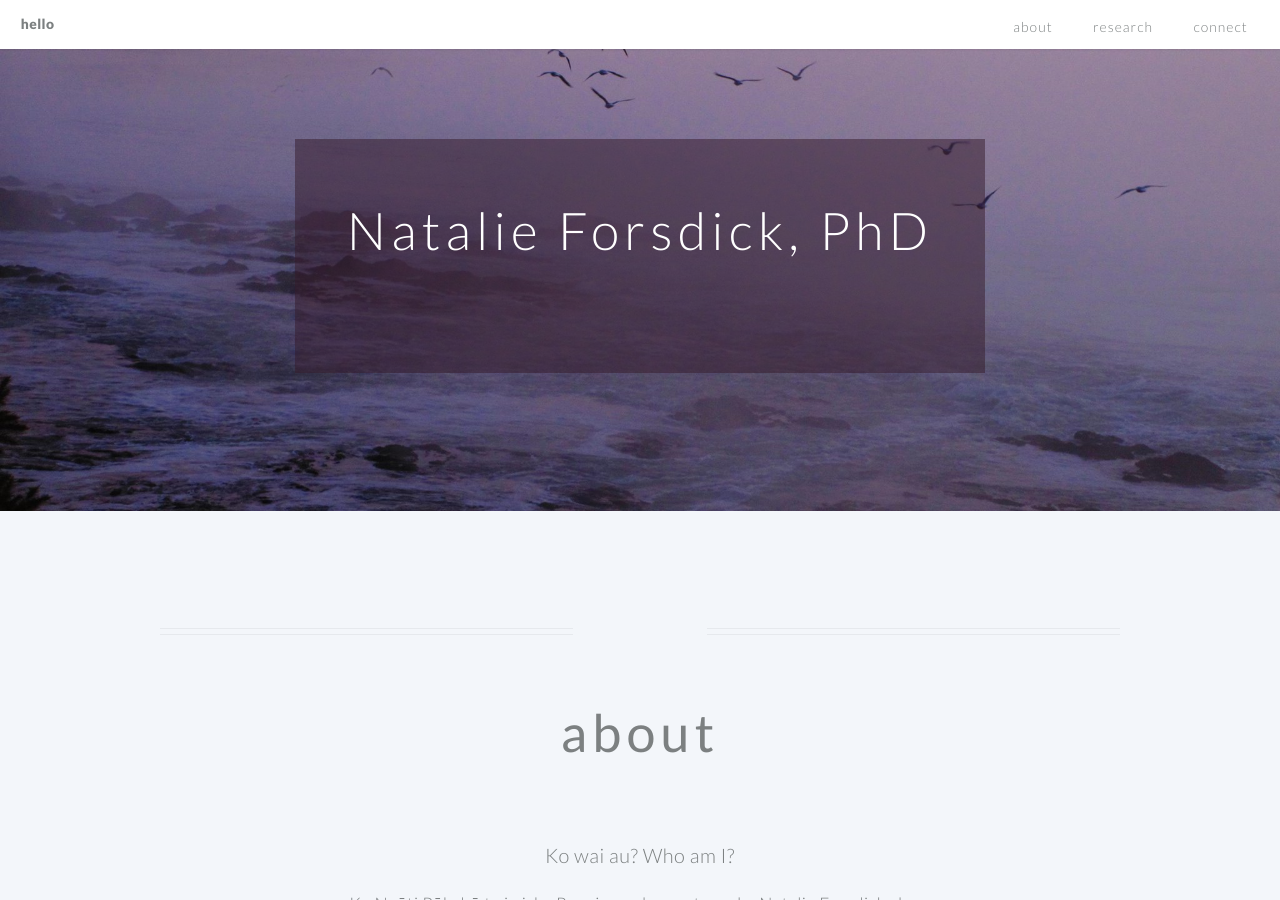
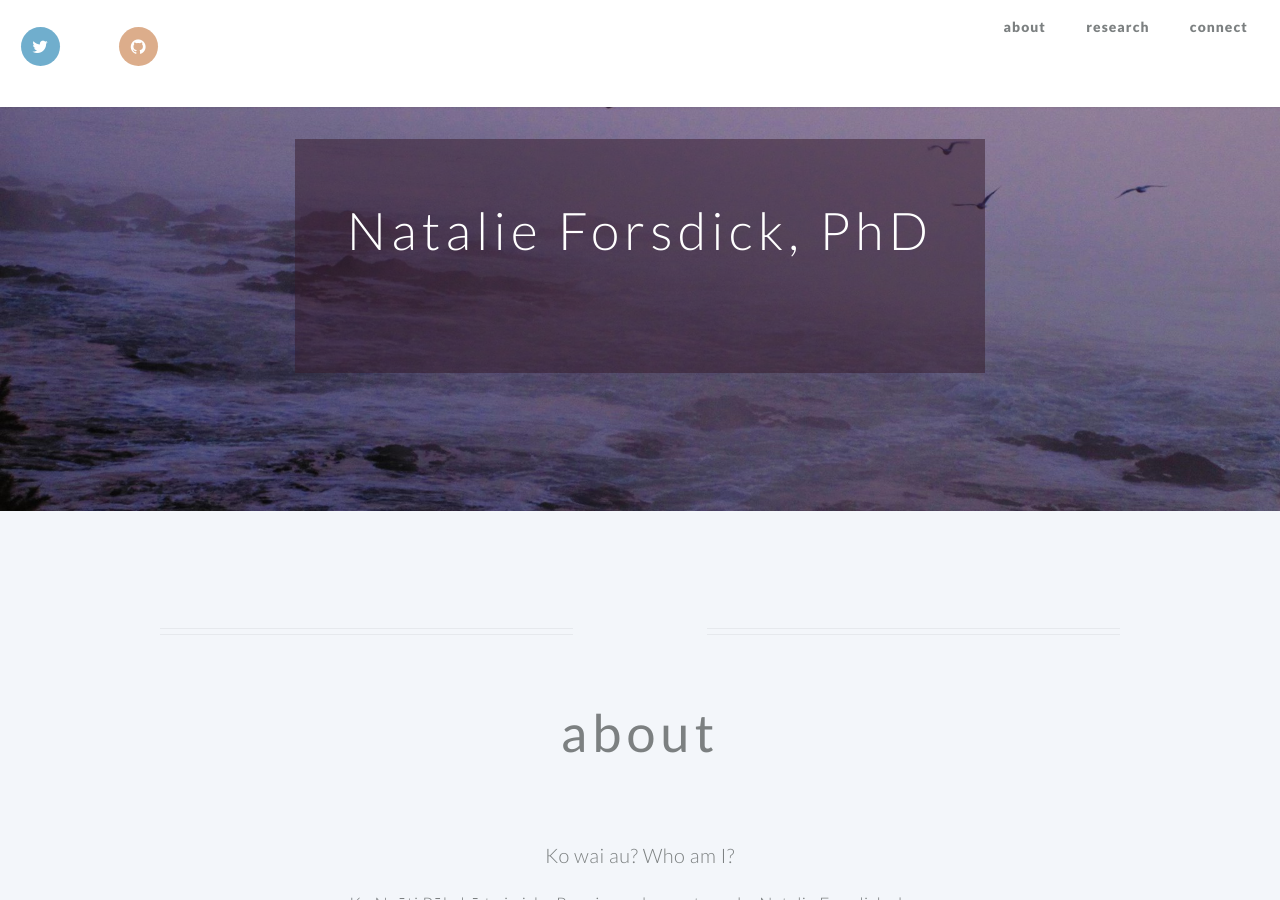
Before and after one commit to natforsdick/natforsdick.github.io, a Jekyll site: the page built from index.md, in a window 1280 px wide and 900 px high. Built offline with Jekyll 4.4.1, drawn with Linux system fonts in a browser that asks for light colours.

Commit message:
Modded to include other icons

```diff
--- a/_layouts/hello-default.html
+++ b/_layouts/hello-default.html
@@ -45,6 +45,7 @@
         <link rel="stylesheet" href="/css/style.css" />
         <link rel="stylesheet" href="/css/style-wide.css" />
         <link rel="stylesheet" href="/css/style-noscript.css" />
+	<link rel="stylesheet" href="https://cdn.jsdelivr.net/gh/jpswalsh/academicons@1/css/academicons.min.css">
     </noscript>
     <meta name="viewport" content="width=device-width">
 
@@ -57,7 +58,20 @@
     <!-- HEADER -->
     <header id="header">
       <h1 id="logo" style="text-transform:lowercase">
-        <a href="/">hello</a></h1>
+	     <ul class="icons">
+            {% if page.twitter_username %}
+            <li><a href="https://twitter.com/{{ page.twitter_username }}" class="icon circle fa-twitter"><span class="label">Twitter</span></a></li>
+            {% endif %}
+            {% if page.googlescholar %}
+            <li><a href="https://scholar.google.co.nz/citations?{{ page.googlescholar }}" class="icon circle ai ai-google-scholar"><span class="label"></span></a></li>
+            {% endif %}
+            {% if page.github_username %}
+            <li><a href="https://github.com/{{ page.github_username }}" class="icon circle fa-github"><span class="label">Github</span></a></li>
+            {% endif %}
+            {% if page.researchgate %}
+            <li><a href="https://researchgate.net/profile/{{ page.researchgate }}" class="icon circle ai ai-researchgate"><span class="label"></span></a></li>
+            {% endif %}
+        </ul>
       <nav id="nav">
         <ul>
           <li style="text-transform:lowercase"><a href="{{ page.page_url }}/#about">about</a></li>
@@ -113,7 +127,7 @@
                 {% endif %}
               </section>
 
-            <!-- section: work-->
+            <!-- section: research-->
             {% if page.portfolio %}
             <section class="wrapper style3 container special" id="{{ page.portfolio }}">
 					      <header class="special">
@@ -178,14 +192,14 @@
             {% if page.twitter_username %}
             <li><a href="https://twitter.com/{{ page.twitter_username }}" class="icon circle fa-twitter"><span class="label">Twitter</span></a></li>
             {% endif %}
-            {% if page.facebook_username %}
-            <li><a href="https://www.facebook.com/{{ page.facebook_username }}" class="icon circle fa-facebook"><span class="label">Facebook</span></a></li>
+            {% if page.googlescholar %}
+            <li><a href="https://scholar.google.co.nz/citations?{{ page.googlescholar }}" class="icon circle ai ai-google-scholar"><span class="label"></span></a></li>
             {% endif %}
             {% if page.github_username %}
             <li><a href="https://github.com/{{ page.github_username }}" class="icon circle fa-github"><span class="label">Github</span></a></li>
             {% endif %}
-            {% if page.linkedin %}
-            <li><a href="https://linkedin.com/in/{{ page.linkedin }}" class="icon circle fa-linkedin-square"><span class="label">LinkedIn</span></a></li>
+            {% if page.researchgate %}
+            <li><a href="https://researchgate.net/profile/{{ page.researchgate }}" class="icon circle ai ai-researchgate"><span class="label"></span></a></li>
             {% endif %}
         </ul>
 
```
